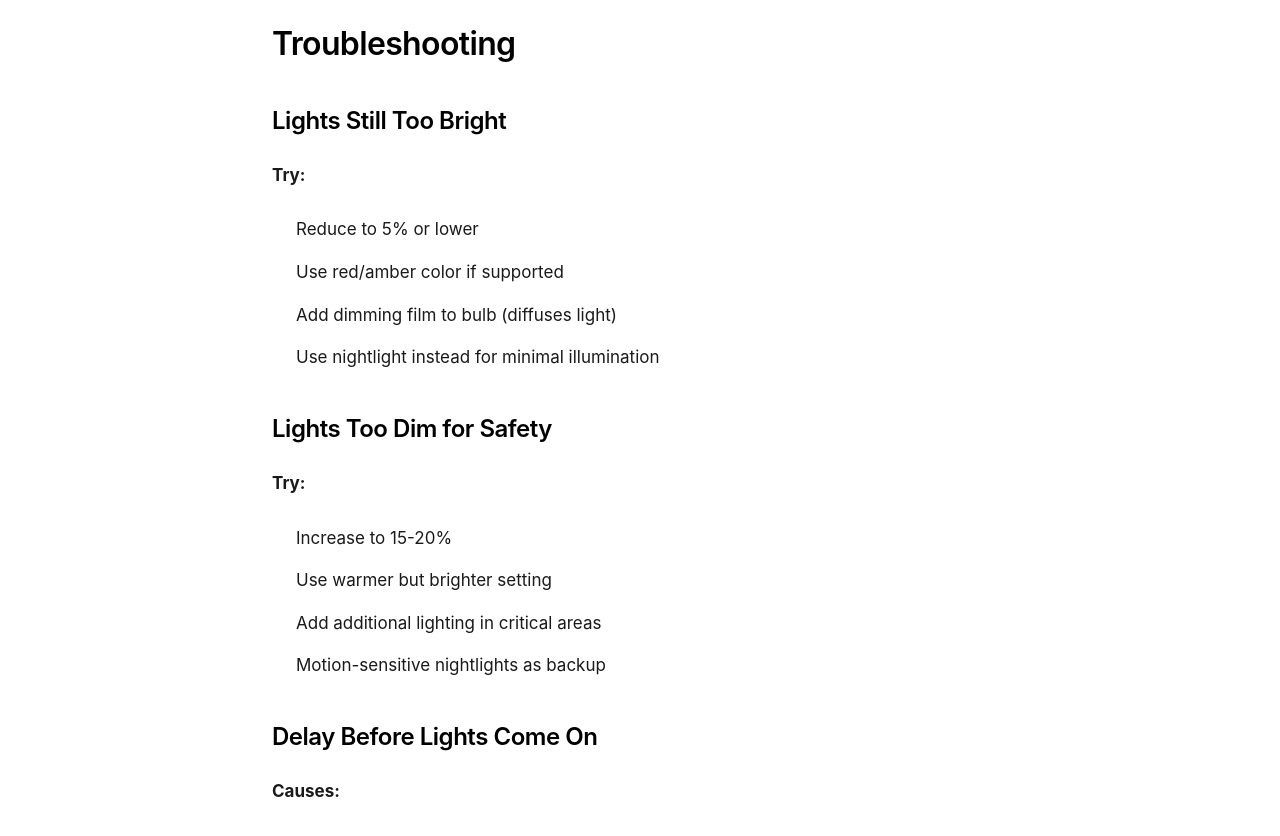
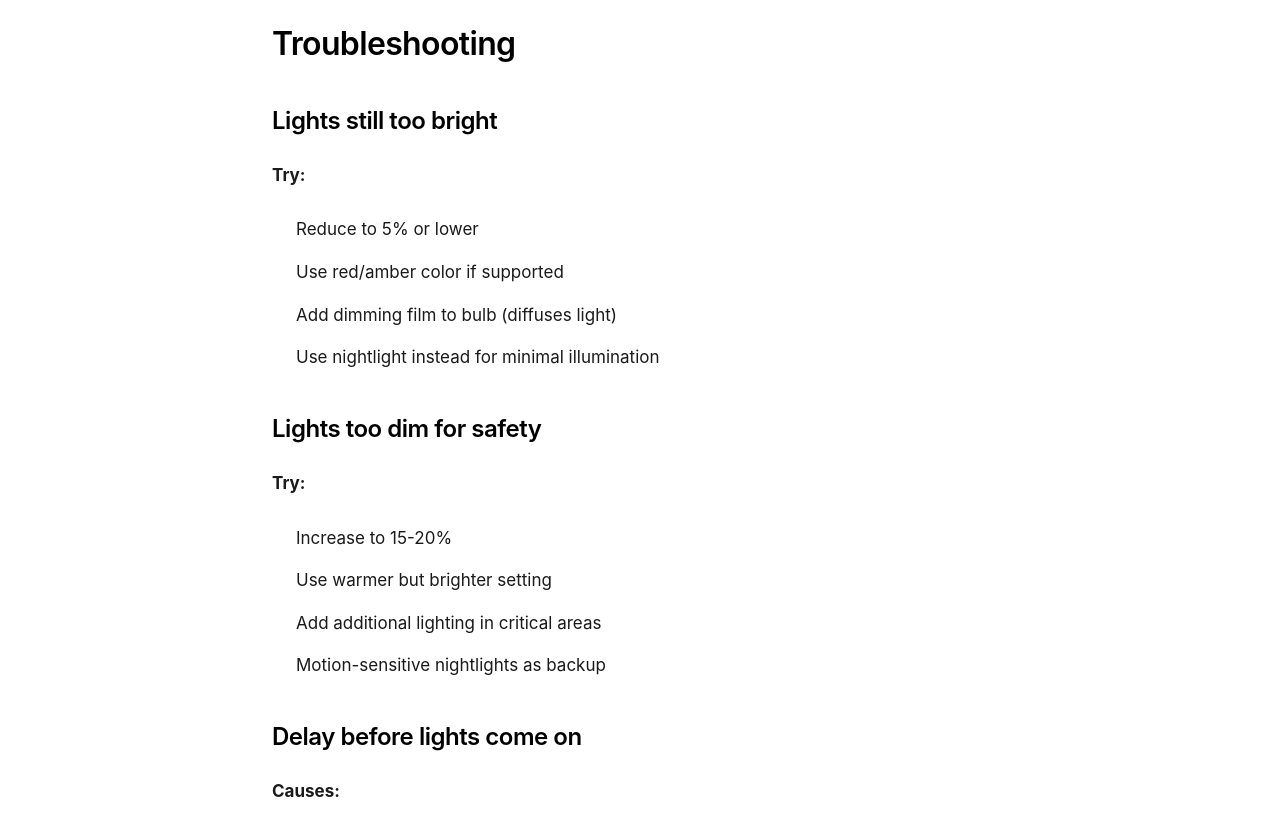
Before and after one commit to madskristensen/HomeAutomationCookbook, a Jekyll site: the page built from docs/automation/motion/bathroom-night-light.md, in a window 1280 px wide and 1400 px high, scrolled down 9605 px. Shown: the part 154-990 px from the top of the window. Built offline with Jekyll 4.4.1, drawn with Linux system fonts in a browser that asks for light colours.

```diff
--- a/docs/automation/motion/bathroom-night-light.md
+++ b/docs/automation/motion/bathroom-night-light.md
@@ -303,7 +303,7 @@ This prevents sudden brightness changes that disrupt sleep.
 
 ## Troubleshooting
 
-### Lights Still Too Bright
+### Lights still too bright
 
 **Try:**
 - Reduce to 5% or lower
@@ -311,7 +311,7 @@ This prevents sudden brightness changes that disrupt sleep.
 - Add dimming film to bulb (diffuses light)
 - Use nightlight instead for minimal illumination
 
-### Lights Too Dim for Safety
+### Lights too dim for safety
 
 **Try:**
 - Increase to 15-20%
@@ -319,7 +319,7 @@ This prevents sudden brightness changes that disrupt sleep.
 - Add additional lighting in critical areas
 - Motion-sensitive nightlights as backup
 
-### Delay Before Lights Come On
+### Delay before lights come on
 
 **Causes:**
 - Cloud processing
```
Also changed, not shown: docs/automation/presence/index.md (+2 -2 lines), docs/philosophy/index.md (+1 -1 lines).
